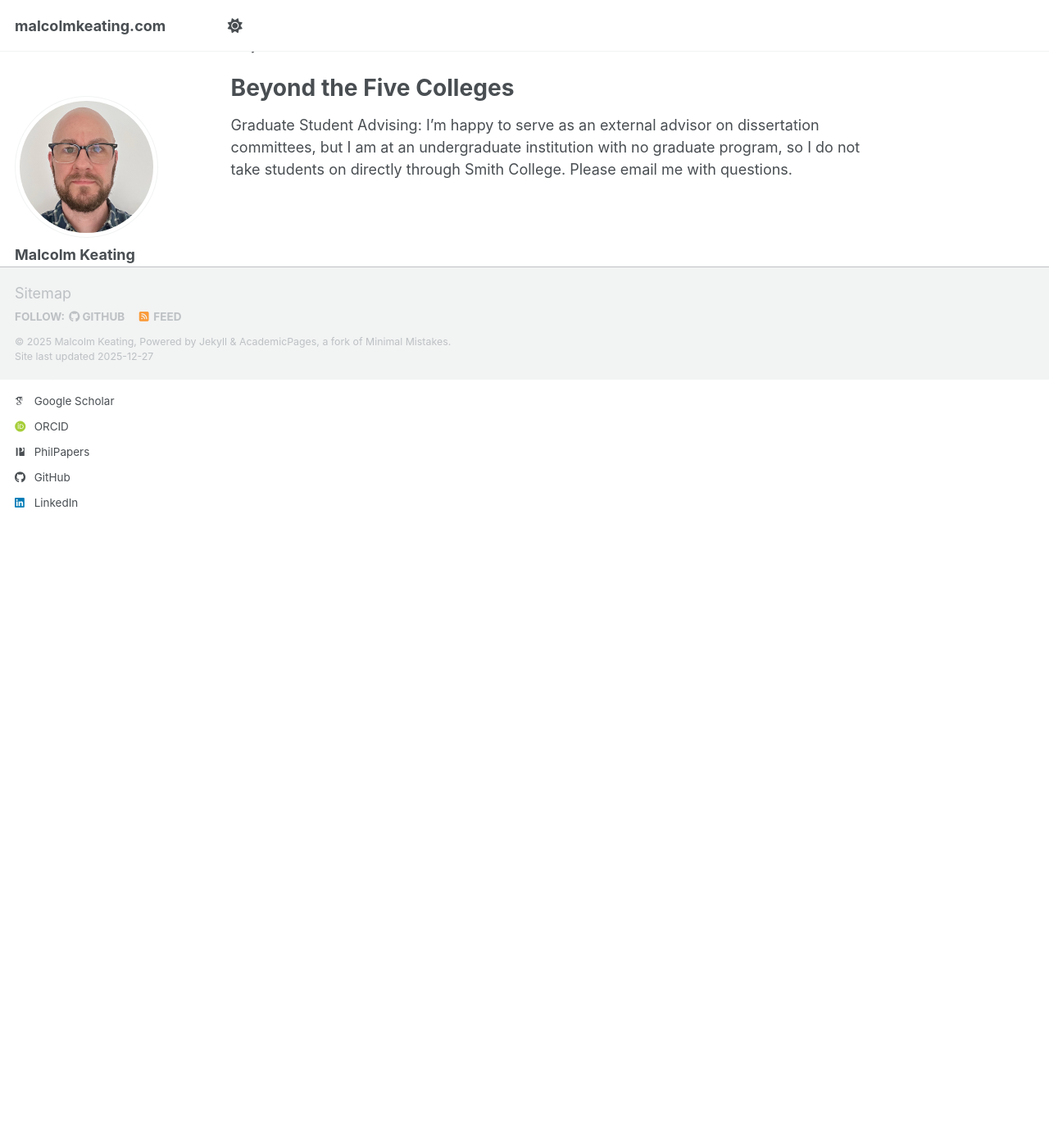
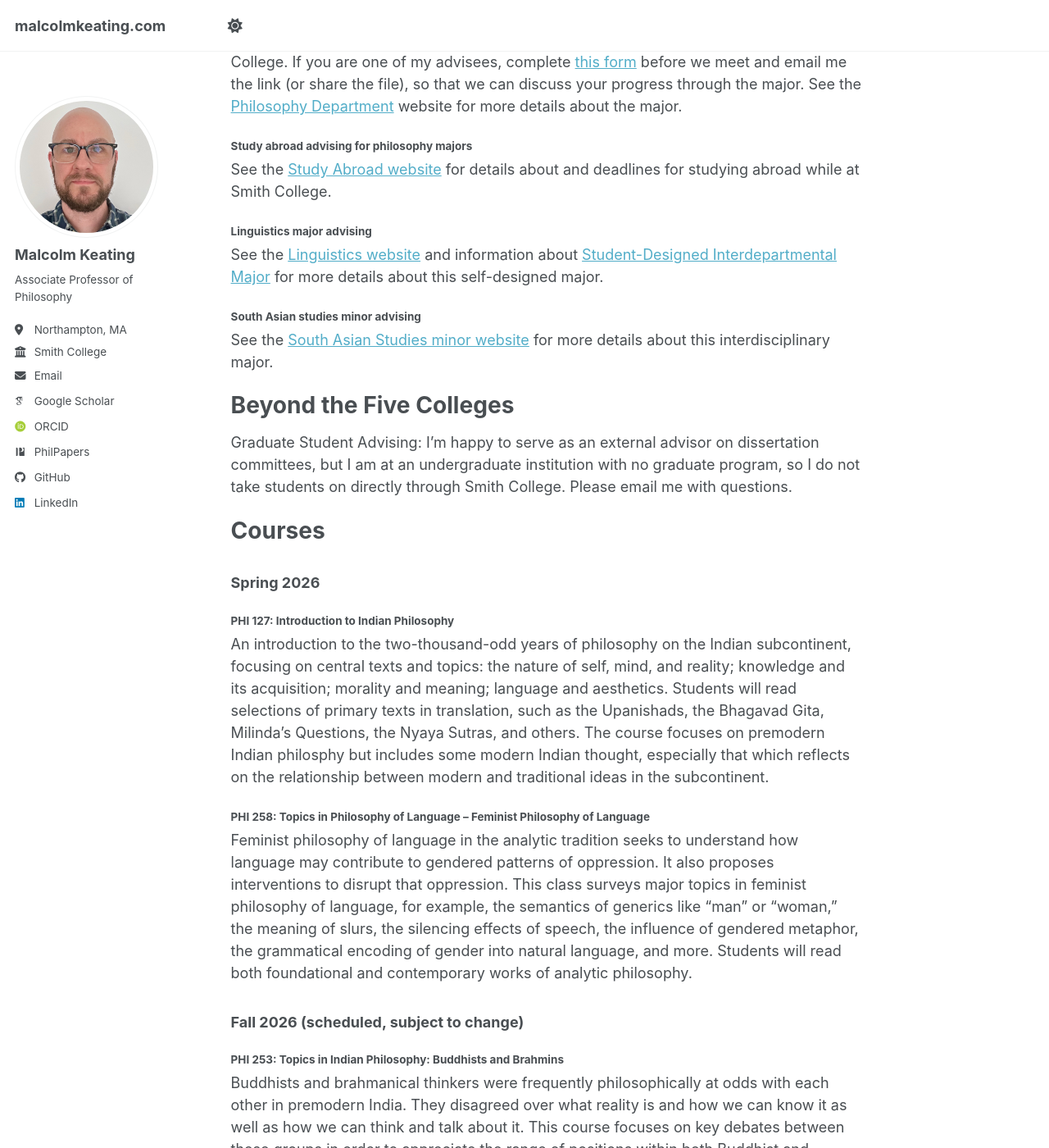
Before and after one commit to malcolmkeating/malcolmkeating.github.io, a Jekyll site: the page built from _pages/teaching.md, in a window 1280 px wide and 1400 px high, scrolled down 1765 px. Shown: the whole window at 82% size. Built offline with Jekyll 4.4.1, drawn with Linux system fonts in a browser that asks for light colours; some web fonts are replaced; a script bundle is joined from its source files by our own code; library files that are not in the unit come from our copies; before the commit the page ends 2228 px from its top, so only the background shows below that; some of the changed text lies outside the part shown.

Commit message:
Update teaching.md

```diff
--- a/_pages/teaching.md
+++ b/_pages/teaching.md
@@ -32,19 +32,44 @@
 
 Advising
 ======
-#### Philosophy Major Advising:
+#### Philosophy major advising
 Use this [Google Worksheet](https://docs.google.com/spreadsheets/d/1oq_jhACmmrZaYt2i9pUfJoaXUZM0eB4deFd7xRFSoj0/edit?usp=sharing) along with Workday to plan your course of study at Smith College. If you are one of my advisees, complete [this form](https://docs.google.com/spreadsheets/d/1oq_jhACmmrZaYt2i9pUfJoaXUZM0eB4deFd7xRFSoj0/edit?usp=drive_link) before we meet and email me the link (or share the file), so that we can discuss your progress through the major. See the [Philosophy Department](https://www.smith.edu/academics/philosophy) website for more details about the major.
 
-#### Study Abroad Advising for Philosophy Majors
+#### Study abroad advising for philosophy majors
 See the [Study Abroad website](https://www.smith.edu/academics/study-abroad) for details about and deadlines for studying abroad while at Smith College.
 
-#### Linguistics Major Advising
+#### Linguistics major advising
 See the [Linguistics website](https://www.smith.edu/academics/class-deans/majors-minors-concentrations/student-designed-major) and information about [Student-Designed Interdepartmental Major](https://www.smith.edu/academics/class-deans/majors-minors-concentrations/student-designed-major) for more details about this self-designed major.
 
-#### South Asian Studies Minor Advising
+#### South Asian studies minor advising
 
 See the [South Asian Studies minor website](https://www.smith.edu/academics/south-asian-studies) for more details about this interdisciplinary major.
 
 Beyond the Five Colleges
 ======
 Graduate Student Advising: I’m happy to serve as an external advisor on dissertation committees, but I am at an undergraduate institution with no graduate program, so I do not take students on directly through Smith College. Please email me with questions.
+
+Courses
+======
+### Spring 2026
+
+#### PHI 127: Introduction to Indian Philosophy
+An introduction to the two-thousand-odd years of philosophy on the Indian subcontinent, focusing on central texts and topics: the nature of self, mind, and reality; knowledge and its acquisition; morality and meaning; language and aesthetics. Students will read selections of primary texts in translation, such as the Upanishads, the Bhagavad Gita, Milinda’s Questions, the Nyaya Sutras, and others. The course focuses on premodern Indian philosphy but includes some modern Indian thought, especially that which reflects on the relationship between modern and traditional ideas in the subcontinent.
+
+#### PHI 258: Topics in Philosophy of Language – Feminist Philosophy of Language
+Feminist philosophy of language in the analytic tradition seeks to understand how language may contribute to gendered patterns of oppression. It also proposes interventions to disrupt that oppression. This class surveys major topics in feminist philosophy of language, for example, the semantics of generics like “man” or “woman,” the meaning of slurs, the silencing effects of speech, the influence of gendered metaphor, the grammatical encoding of gender into natural language, and more. Students will read both foundational and contemporary works of analytic philosophy.
+
+### Fall 2026 (scheduled, subject to change)
+#### PHI 253: Topics in Indian Philosophy: Buddhists and Brahmins
+Buddhists and brahmanical thinkers were frequently philosophically at odds with each other in premodern India. They disagreed over what reality is and how we can know it as well as how we can think and talk about it. This course focuses on key debates between these groups in order to appreciate the range of positions within both Buddhist and brahmanical philosophy. Topics may include: whether there is a self or a God, what words refer to, what we can know through language, the relationship between language and inference.
+
+#### PHI 262: Meaning and Truth (scheduled, subject to change)
+This course is an introduction to central topics in the philosophy of language. What is the relation between thought, language and reality? What kinds of things do we do with words? Is there anything significant about the definite article "the"? How does meaning accrue to proper names? Is speaker meaning the same as the public, conventional (semantic) meaning of words? Is there a distinction between metaphorical and literal language? We explore some of the answers that philosophers like Frege, Russell, Strawson, Donnellan, Austin, Quine, Kripke and Davidson have offered to these and other related questions. Prerequisite: PHI 101, PHI 102 or equivalent
+
+### Spring 2027
+
+#### PHI 233: Aesthetics and Philosophy of Art
+This course focuses on two overlapping clusters of philosophical questions. We consider aesthetic problems like: What is beauty? How do we experience it, and where—in nature, in art, in ordinary objects and activities? Are there objective standards for aesthetic judgments? In philosophy of art, we consider problems like: What makes something a work of art? What is art for? Do artists have moral responsibilities and can art cultivate our moral sensibilities? Readings will be from worldwide philosophical traditions. Assignments will involve extensive use of the resources of the Smith College Museum of Art.
+
+#### PHI 112: Chinese Philosophy
+Introduction to some of the canonical texts and most influential ideas in the early Chinese philosophical schools, including those of Confucius, Mencius and Zhuangzi. Questions to be covered include: What is the nature of reality? How can we know what is the right thing to do? What is the self? How important is the family and obeying parents and guardians? Is there such a thing as "human nature?" Does anyone have access to the truth? How should one understand the relationship between humans and the natural world? Enrollment limited to 30.
```
